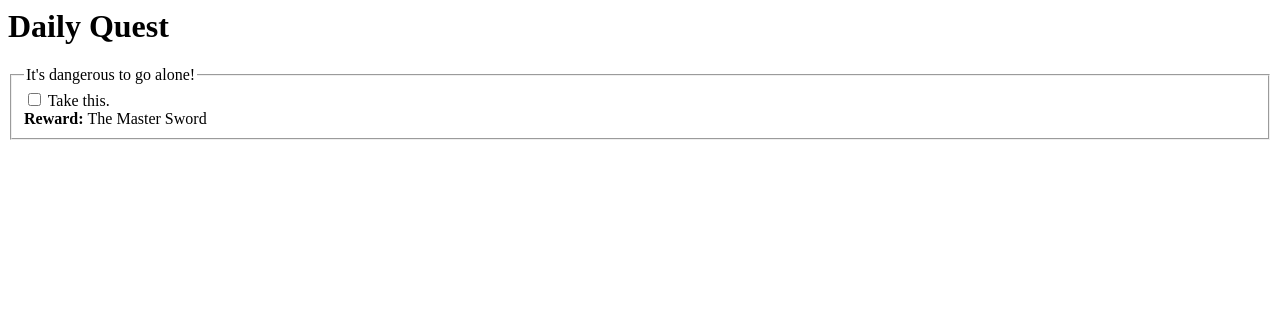
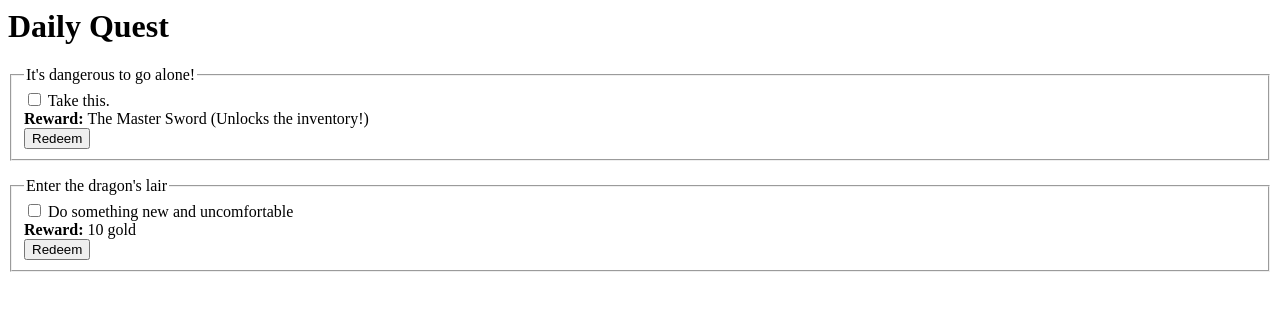
Before and after one commit to ohhfishal/daily-quest, a FastAPI app: page / in a window 1280 px wide. Shown: the top 311 px of the page. Run offline with FastAPI, Linux system fonts and the light colour scheme; parts of the project's set-up code (start-up, migrations or seed data) failed here and were passed over.

Commit message:
chore: dumping progress

```diff
--- a/main.py
+++ b/main.py
@@ -3,7 +3,10 @@ from fastapi.responses import HTMLResponse
 from fastapi.staticfiles import StaticFiles
 from fastapi.templating import Jinja2Templates
 
+from . import session
 import quest
+
+session.foo()
 
 app = FastAPI()
 
@@ -26,7 +29,17 @@ async def root(request: Request):
                     "It's dangerous to go alone!",
                     objectives=["Take this."],
                     reward=quest.Reward(
-                        items=["The Master Sword"],
+                        items=[
+                            quest.Item("The Master Sword", description="Unlocks the inventory!"),
+                        ],
+                    ),
+                ),
+                quest.Quest(
+                    "Enter the dragon's lair",
+                    objectives=["Do something new and uncomfortable"],
+                    reward=quest.Reward(
+                        gold=10,
+                        # items=["The Master Sword"],
                     ),
                 ),
             ],
--- a/quest.py
+++ b/quest.py
@@ -1,18 +1,24 @@
 from dataclasses import dataclass, field
 from typing import List
 
+@dataclass
+class Item:
+    name: str
+    description: str = ""
 
 @dataclass
 class Reward:
     gold: int = 0
-    items: List[str] = field(default_factory=list)
+    items: List[Item] = field(default_factory=list)
 
     def __repr__(self):
         return ",".join(
             [
-                item
-                for item in [f"{self.gold} gold" if self.gold > 0 else ""] + self.items
-                if item
+                string
+                for string in
+                    [f"{self.gold} gold" if self.gold > 0 else ""] +
+                    [item.name + (f" ({item.description})" if item.description else "") for item in self.items]
+                if string
             ],
         )
 
--- a/templates/index.html
+++ b/templates/index.html
@@ -23,7 +23,13 @@
           </div>
         {% endfor %}
 
-        <strong>Reward: </strong> {{ quest.reward }}
+        <div>
+          <strong>Reward: </strong> {{ quest.reward }}
+        </div>
+
+        <div>
+          <button>Redeem</button>
+        </div>
 
       </fieldset>
     </form>
```
Also changed, not shown: 1 other file.
